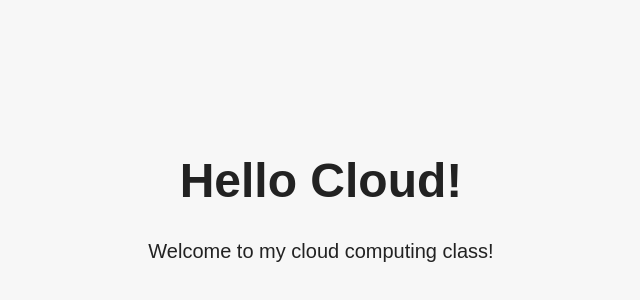
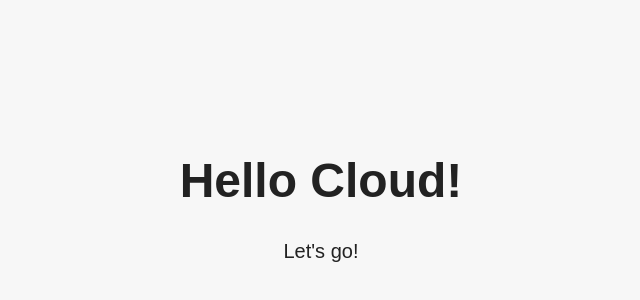
Before and after one commit to TaehyukRyu/iscu_cloud_class, a Next.js app in the folder week01/hello-cloud-starter/: page / in a window 1280 px wide. Shown: the part 198-498 px from the top of the page, without its empty margins (319-959 px from the left). Built offline with nearby package versions, Linux system fonts and the light colour scheme.

Commit message:
Another edit

```diff
--- a/week01/hello-cloud-starter/app/page.js
+++ b/week01/hello-cloud-starter/app/page.js
@@ -2,7 +2,7 @@
   return (
     <main>
       <h1>Hello Cloud!</h1>
-      <p>Welcome to my cloud computing class!</p>
+      <p>Let's go!</p>
     </main>
   );
 }
```
